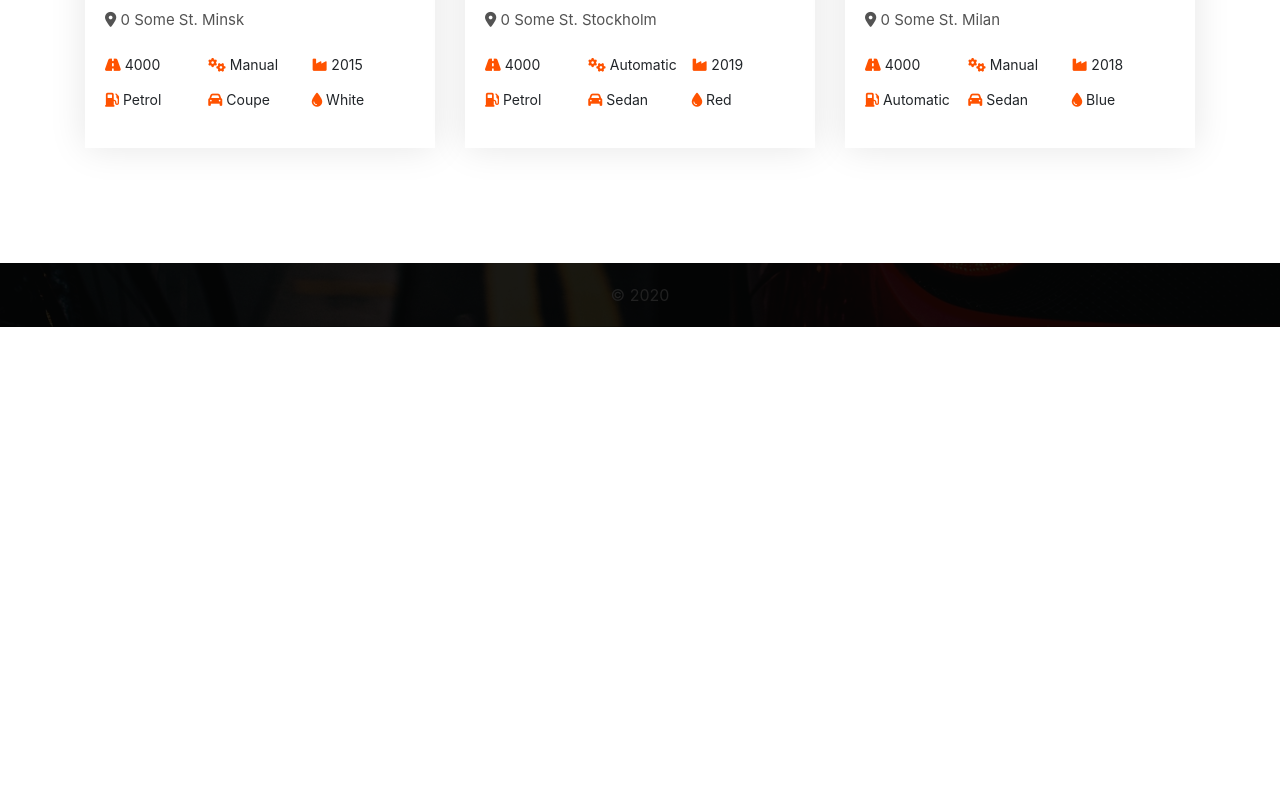
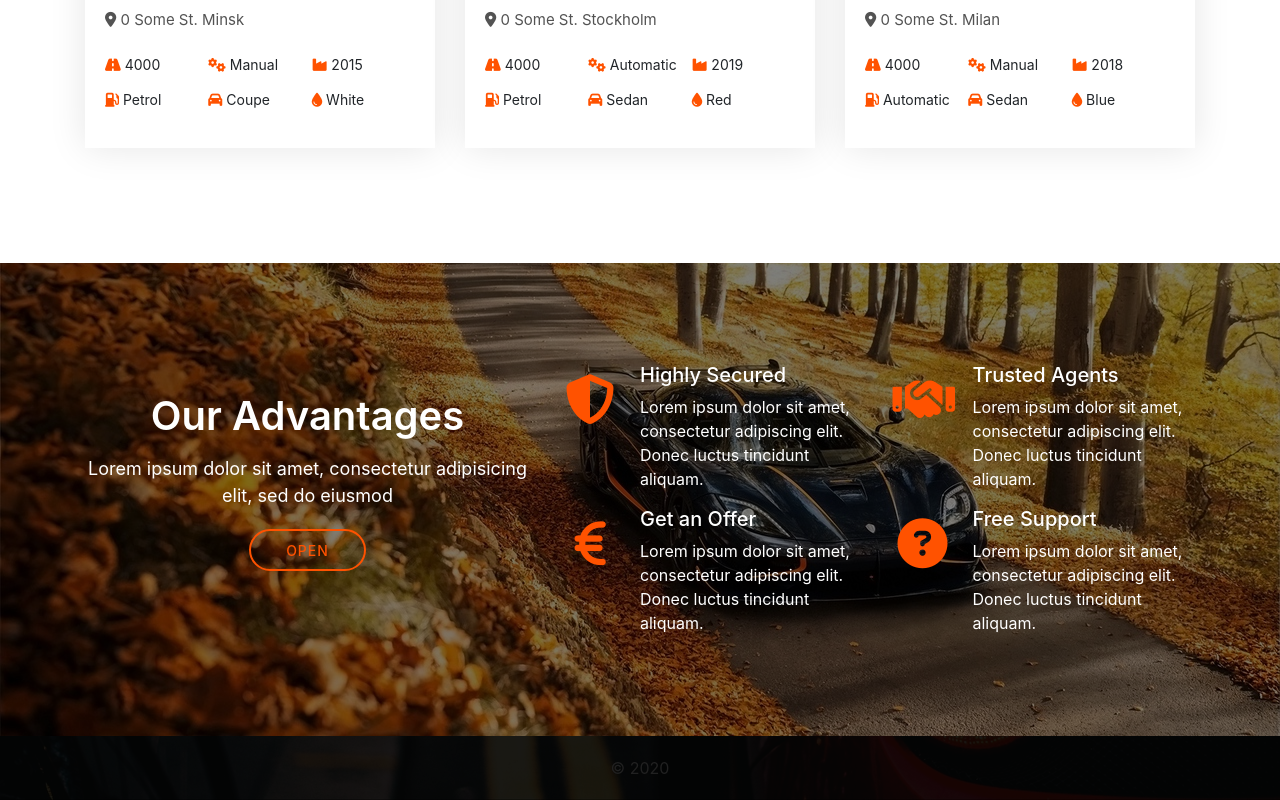
Before and after one commit to kushich/v-carmarket-app, a Vue app: page / in a window 1280 px wide. Shown: the part 1997-2797 px from the top of the page. Before the commit the page ends 2324 px from the top, so only its background shows below. Built offline with nearby package versions, Linux system fonts and the light colour scheme.

Commit message:
block-slots & advantages

```diff
--- /dev/null
+++ b/src/components/AdvantagesItem.vue
@@ -0,0 +1,33 @@
+<template>
+  <div class="col-lg-6 col-md-6 col-sm-6">
+    <div class="advantages-item media">
+      <div class="advantages-icon" v-html="advantage.icon"></div>
+      <div class="advantages-body">
+        <h5>{{advantage.title}}</h5>
+        <p>
+          {{advantage.desc}}
+        </p>
+      </div>
+    </div>
+  </div>
+</template>
+
+<script>
+export default {
+  props: ['advantage'],
+}
+</script>
+
+<style lang="scss" scoped>
+.advantages-item h5,
+.advantages-item p {
+  color: #fff;
+}
+.advantages-icon {
+  text-align: center;
+  min-width: 60px;
+  color: #ff5200;
+  font-size: 50px;
+  margin-right: 20px;
+}
+</style>
--- /dev/null
+++ b/src/components/AdvantagesList.vue
@@ -0,0 +1,23 @@
+<template>
+  <div class="row">
+    <advantages-item v-for="advantage in advantages" :key="advantage.id" :advantage="advantage"/>
+  </div>
+</template>
+<script>
+import AdvantagesItem from '@/components/AdvantagesItem'
+export default {
+  components: {
+    AdvantagesItem,
+  },
+  data: function() {
+    return {
+      advantages: [
+        {id: 1, title: 'Highly Secured', icon: '<i class="fas fa-shield-alt"></i>', desc: 'Lorem ipsum dolor sit amet, consectetur adipiscing elit. Donec luctus tincidunt aliquam.'},
+        {id: 2, title: 'Trusted Agents', icon: '<i class="fas fa-handshake"></i>', desc: 'Lorem ipsum dolor sit amet, consectetur adipiscing elit. Donec luctus tincidunt aliquam.'},
+        {id: 3, title: 'Get an Offer', icon: '<i class="fas fa-euro-sign"></i>', desc: 'Lorem ipsum dolor sit amet, consectetur adipiscing elit. Donec luctus tincidunt aliquam.'},
+        {id: 4, title: 'Free Support', icon: '<i class="fas fa-question-circle"></i>', desc: 'Lorem ipsum dolor sit amet, consectetur adipiscing elit. Donec luctus tincidunt aliquam.'},
+      ]
+    }
+  }
+}
+</script>
--- a/src/components/Block.vue
+++ b/src/components/Block.vue
@@ -2,22 +2,18 @@
   <div class="block">
     <div class="container">
       <div class="block-title">
-        <h1>Featured Cars</h1>
+        <h1><slot name="title"></slot></h1>
         <p>
-          Lorem ipsum dolor sit amet, consectetur adipisicing elit, sed do
-          eiusmod
+          <slot name="description"></slot>
         </p>
       </div>
-      <car-list />
+      <slot name="content"></slot>
     </div>
   </div>
 </template>
 <script>
-import CarList from '@/components/CarList'
 export default {
-  components: {
-    CarList
-  }
+  components: {},
 }
 </script>
 
--- /dev/null
+++ b/src/components/BlockAlt.vue
@@ -0,0 +1,71 @@
+<template>
+  <div class="block" :class="variant">
+    <div class="container">
+      <div class="row">
+        <div class="col-lg-5 align-self-center">
+          <div class="block-title">
+            <h1>
+              <slot name="title"></slot>
+            </h1>
+            <p>
+              <slot name="description"></slot>
+            </p>
+            <a href="#" class="btn btn-overlap btn-round btn-lg">Open</a>
+          </div>
+        </div>
+        <div class="col-lg-7">
+          <slot name="content"></slot>
+        </div>
+      </div>
+    </div>
+  </div>
+</template>
+<script>
+export default {
+  props: ['variant'],
+}
+</script>
+
+<style lang="scss" scoped>
+.block {
+  padding: 100px 0 85px;
+}
+.block-title {
+  margin-bottom: 50px;
+  text-align: center;
+}
+.block-title h1 {
+  font-size: 40px;
+  font-weight: 600;
+  margin-bottom: 15px;
+}
+.block-title p {
+  font-size: 18px;
+  margin-bottom: 20px;
+  font-weight: 400;
+}
+/* Advantages */
+.advantages {
+  position: relative;
+  background: url('../assets/bg-1.jpg') no-repeat center;
+  background-size: cover;
+  background-position: bottom;
+}
+.advantages .block-title h1,
+.advantages .block-title p {
+  color: #fff;
+}
+.advantages:before {
+  content: '';
+  position: absolute;
+  top: 0;
+  width: 100%;
+  height: 100%;
+  background: rgba(0, 0, 0, 0.5);
+}
+@media (max-width: 768px) {
+  .block {
+    padding: 60px 0 30px;
+  }
+}
+</style>
--- a/src/components/CarList.vue
+++ b/src/components/CarList.vue
@@ -1,6 +1,6 @@
 <template>
   <div class="row">
-    <CarItem v-for="car in cars" :key="car.id" :car="car" />
+    <car-item v-for="car in cars" :key="car.id" :car="car" />
   </div>
 </template>
 
--- a/src/views/Home.vue
+++ b/src/views/Home.vue
@@ -2,15 +2,38 @@
   <div>
     <banner />
     <search-box />
-    <block />
+    <block>
+      <template v-slot:title>
+        Featured Cars
+      </template>
+      <template v-slot:description>
+        Lorem ipsum dolor sit amet, consectetur adipisicing elit, sed do eiusmod
+      </template>
+      <template v-slot:content>
+        <car-list />
+      </template>
+    </block>
+    <block-alt variant="advantages">
+      <template v-slot:title>
+        Our Advantages
+      </template>
+      <template v-slot:description>
+        Lorem ipsum dolor sit amet, consectetur adipisicing elit, sed do eiusmod
+      </template>
+      <template v-slot:content>
+        <advantages-list />
+      </template>
+    </block-alt>
   </div>
 </template>
 
 <script>
 import CarList from '@/components/CarList'
+import AdvantagesList from '@/components/AdvantagesList'
 import Banner from '@/components/Banner'
 import SearchBox from '@/components/SearchBox'
 import Block from '@/components/Block'
+import BlockAlt from '@/components/BlockAlt'
 
 export default {
   name: 'Home',
@@ -18,7 +41,9 @@ export default {
     Banner,
     SearchBox,
     Block,
-    CarList
+    BlockAlt,
+    CarList,
+    AdvantagesList,
   },
 }
 </script>
```
